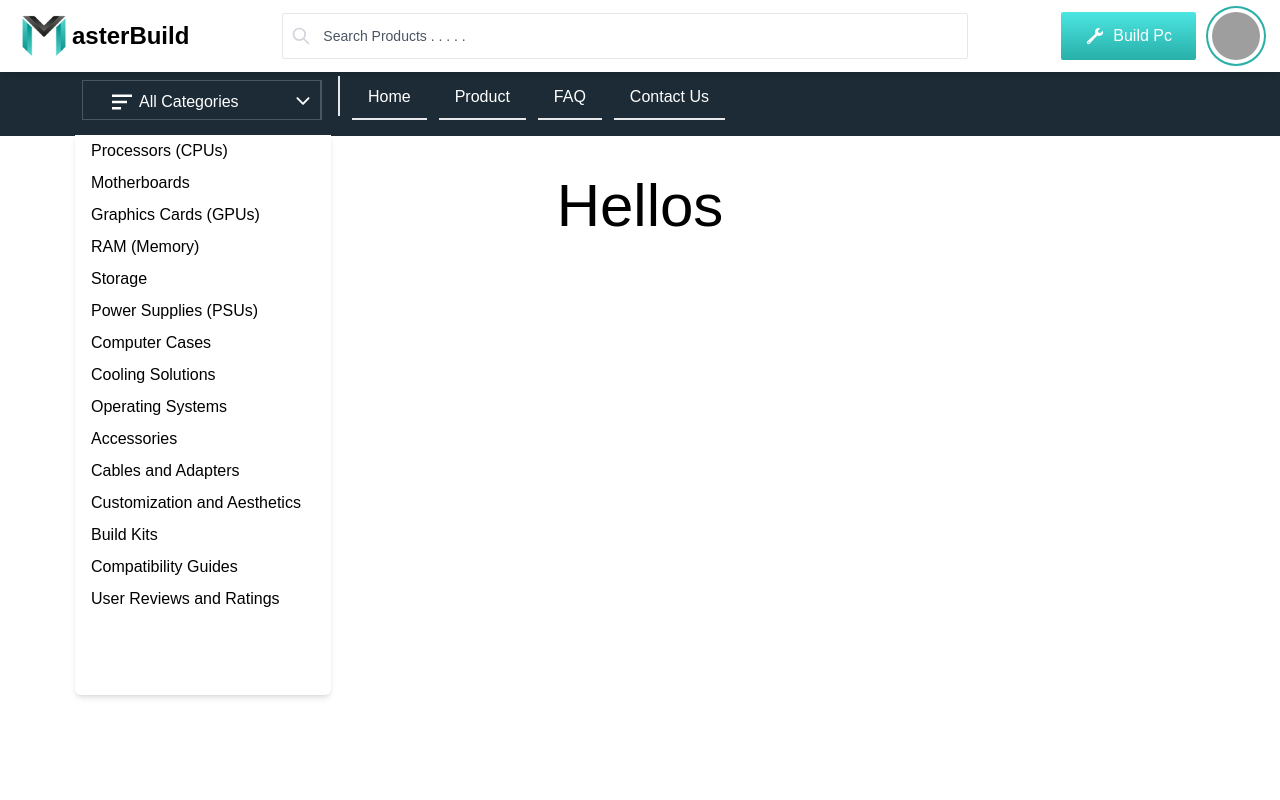
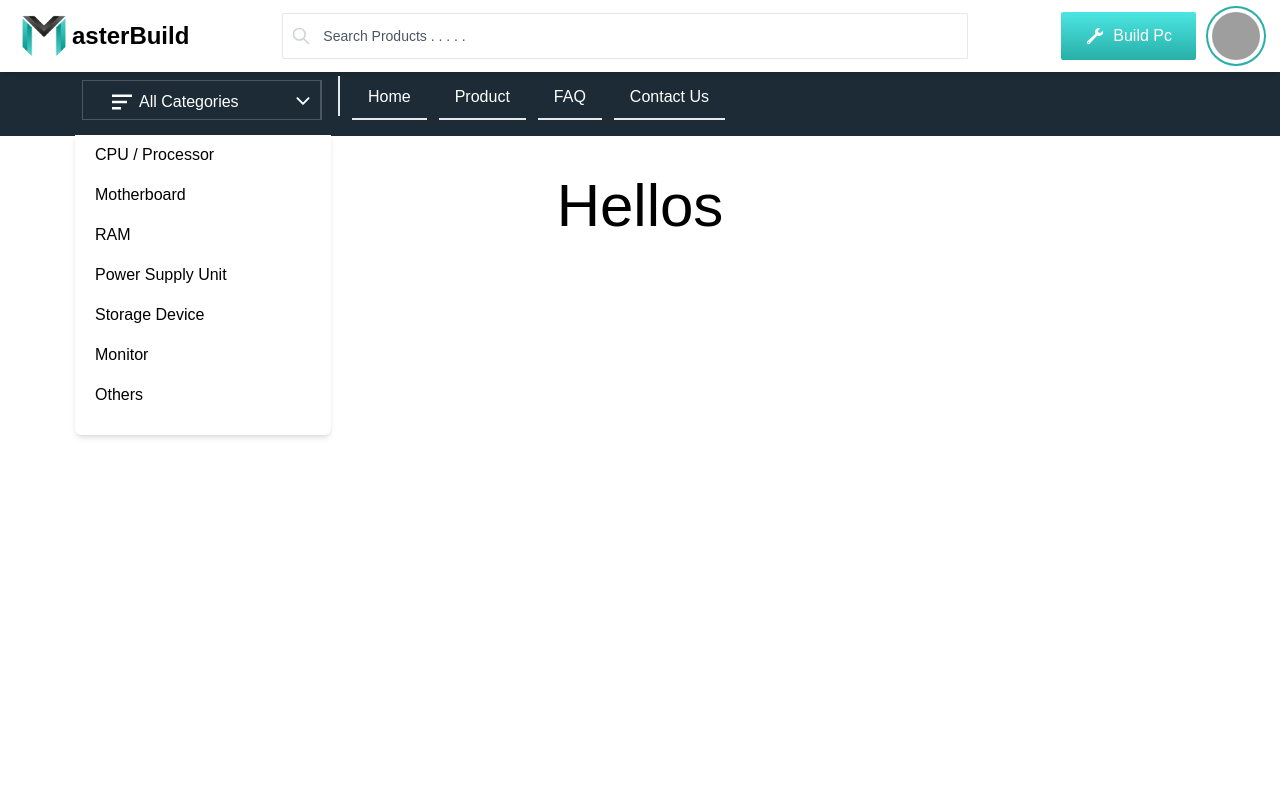
Before and after one commit to CrisTain333/pc-builder, a Next.js app: page / in a window 1280 px wide. Both pictures are taken after a click on the icon 303 px from the left and 101 px from the top of the page. Shown: the top 800 px of the page. Built offline with nearby package versions, Linux system fonts and the light colour scheme; grey boxes are pictures that could not be loaded.

Commit message:
some changed

```diff
--- a/libs/components/Navbar/DropDown/DropDown.js
+++ b/libs/components/Navbar/DropDown/DropDown.js
@@ -1,14 +1,24 @@
 import { useRouter } from "next/router";
 import React from "react";
 
-const DropDown = ({ setDropDown, categoriesData }) => {
+const DropDown = ({
+  setDropDown,
+  categoriesData,
+  dropDown,
+}) => {
   const navigate = useRouter();
   const submitHandle = (i) => {
     navigate.push(`/product?category=${i.title}`);
     setDropDown(false);
   };
   return (
-    <div className="pb-5 w-64 h-[70vh] overflow-y-scroll -ml-6 bg-[#fff] absolute z-30 rounded-b-md shadow-md">
+    <div
+      className={`pb-5 w-64 h-auto max-h-[70h] overflow-y-scroll -ml-6 bg-[#fff] absolute z-30 rounded-b-md shadow-md duration-1000 transition-opacity ${
+        dropDown
+          ? "opacity-100"
+          : "opacity-0 pointer-events-none"
+      }`}
+    >
       {categoriesData &&
         categoriesData.map((i, index) => (
           <div
@@ -27,7 +37,7 @@ const DropDown = ({ setDropDown, categoriesData }) => {
               }}
               alt=""
             /> */}
-            <h3 className="p-1 mx-3 cursor-pointer select-none text-black">
+            <h3 className="p-2 hover:text-[#28afa8] transition-all duration-300  mx-3 cursor-pointer select-none text-black font-medium text-base">
               {i}
             </h3>
           </div>
--- a/libs/constant/categoryData.js
+++ b/libs/constant/categoryData.js
@@ -1,17 +1,9 @@
 export const componentCategories = [
-  "Processors (CPUs)",
-  "Motherboards",
-  "Graphics Cards (GPUs)",
-  "RAM (Memory)",
-  "Storage",
-  "Power Supplies (PSUs)",
-  "Computer Cases",
-  "Cooling Solutions",
-  "Operating Systems",
-  "Accessories",
-  "Cables and Adapters",
-  "Customization and Aesthetics",
-  "Build Kits",
-  "Compatibility Guides",
-  "User Reviews and Ratings",
+  "CPU / Processor",
+  "Motherboard",
+  "RAM",
+  "Power Supply Unit",
+  "Storage Device",
+  "Monitor",
+  "Others",
 ];
--- a/styles/globals.css
+++ b/styles/globals.css
@@ -22,6 +22,6 @@
 }
 
 ::-webkit-scrollbar-thumb {
-    border-radius: 5px;
-    background-color: #ff9900;
+    border-radius: 3px;
+    background-color: #28afa8;
 }
```
Also changed, not shown: libs/components/Navbar/SubNav.js.
